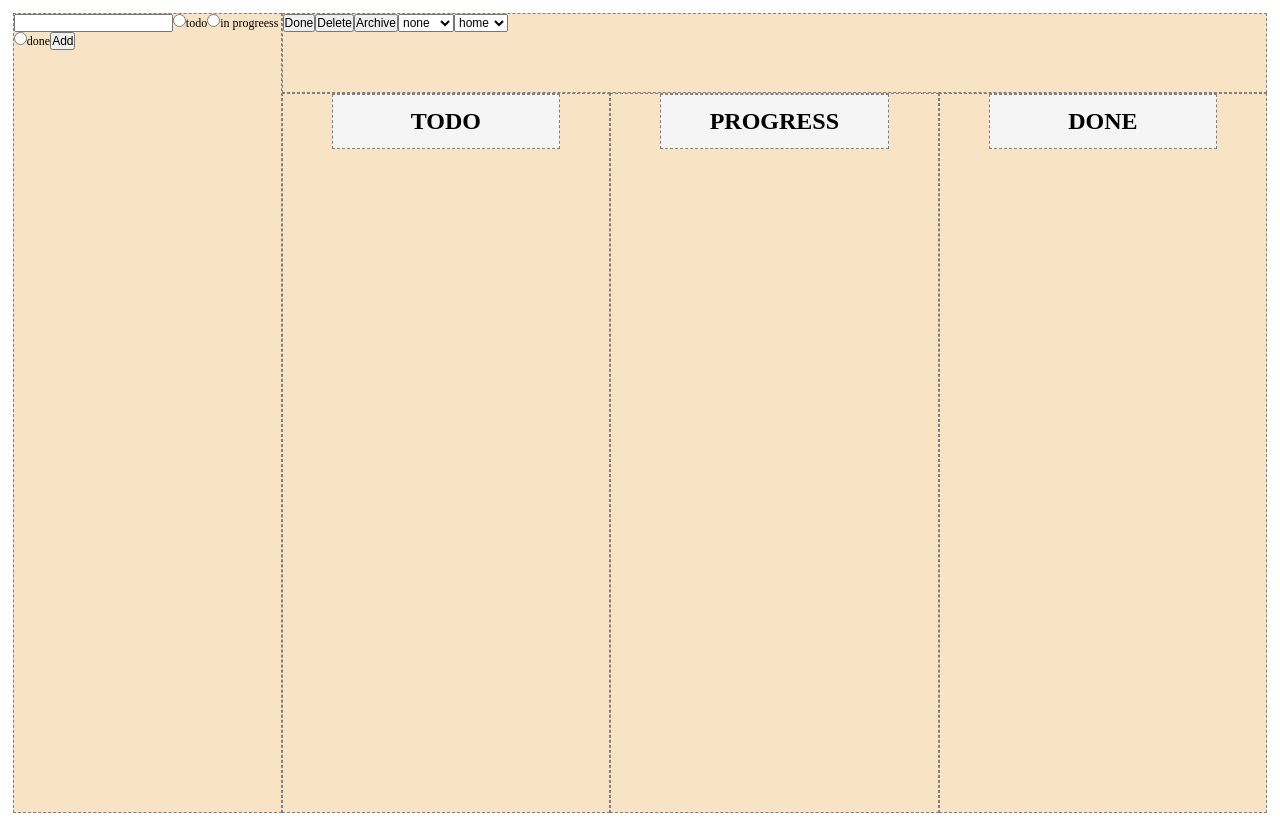
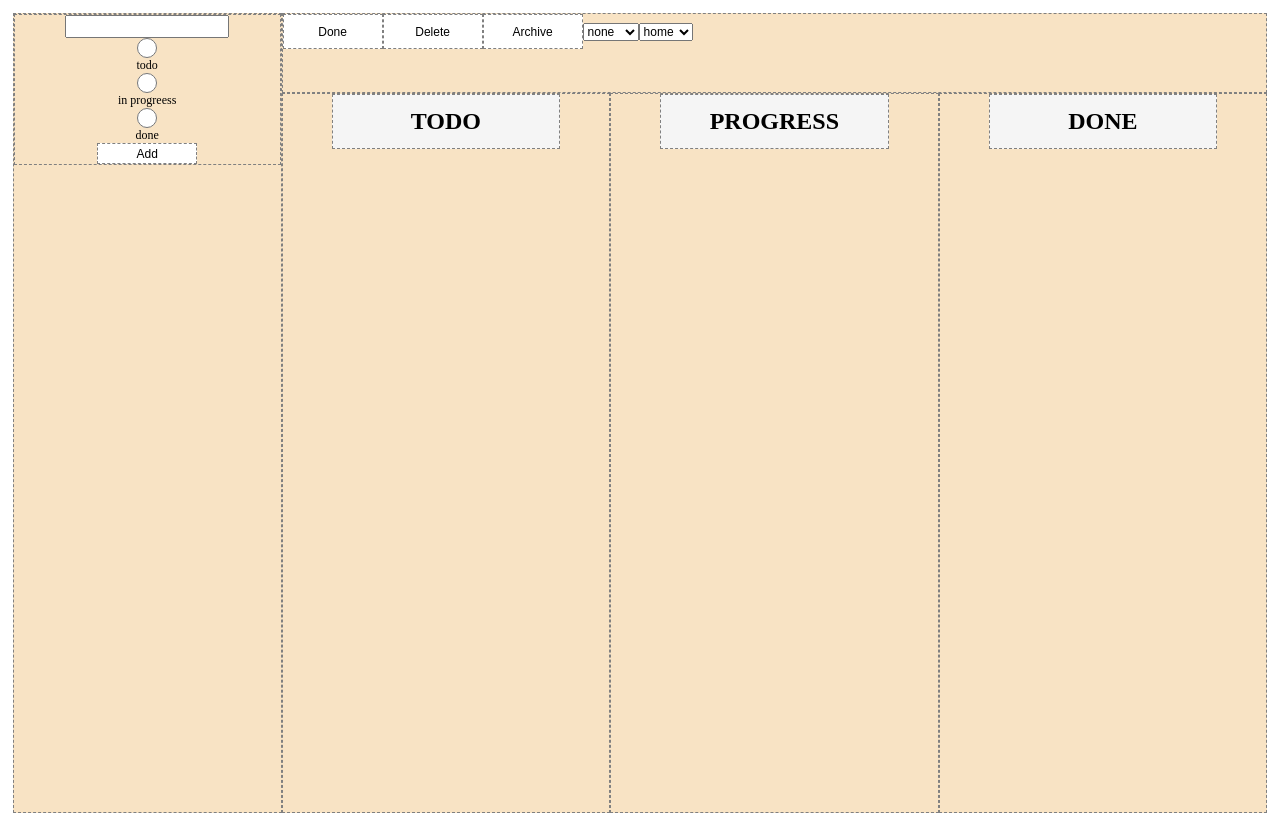
Before and after one commit to patrick-plue/todo_react, a React (Create React App) app: page / in a window 1280 px wide. Built offline with nearby package versions, Linux system fonts and the light colour scheme.

Commit message:
basic styling

```diff
--- a/src/assets/app.css
+++ b/src/assets/app.css
@@ -21,3 +21,20 @@
   display: flex;
   justify-content: center;
 }
+
+button {
+  background-color: white;
+  border: 1px dashed gray;
+  padding: 1%;
+  min-width: 100px;
+}
+
+button:hover {
+  background-color: lightcoral;
+}
+
+input {
+  padding: 1%;
+  min-width: 100px;
+  min-height: 20px;
+}
--- a/src/assets/sidebar.css
+++ b/src/assets/sidebar.css
@@ -6,3 +6,10 @@
   grid-row-start: 1;
   grid-row-end: 14;
 }
+
+.formContainer {
+  display: flex;
+  flex-direction: column;
+  align-items: center;
+  border: 1px dashed gray;
+}
--- a/src/components/Sidebar.jsx
+++ b/src/components/Sidebar.jsx
@@ -6,7 +6,7 @@ function Sidebar({ addTask, setProgressStatus, progressStatus }) {
 
   return (
     <div className="sidebarContainer">
-      <form>
+      <form className="formContainer">
         <input
           onChange={(event) => setNewTask(event.target.value)}
           type="text"
```
